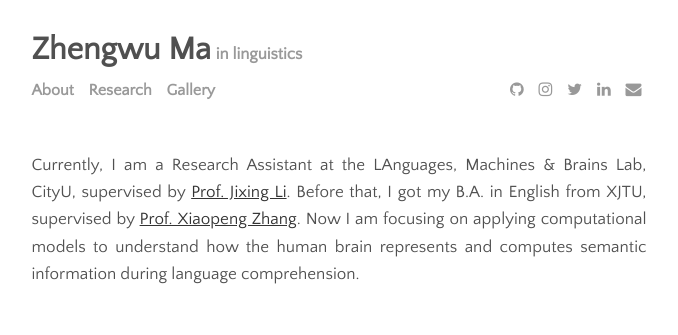
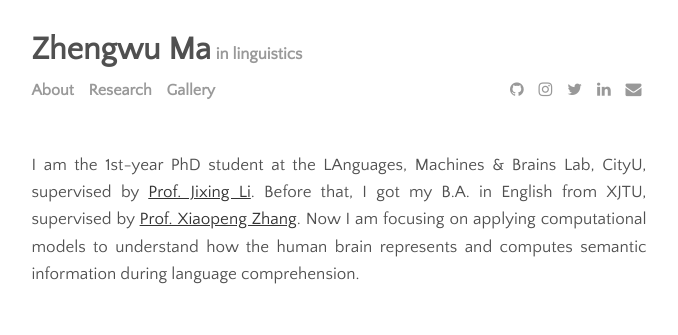
Before and after one commit to zhengwuma/zhengwuma.github.io, a Jekyll site: the page built from menu/about.md, in a window 1280 px wide. Shown: the top 335 px of the page, without its empty margins (301-979 px from the left). Built offline with Jekyll 4.4.1, drawn with Linux system fonts in a browser that asks for light colours.

Commit message:
Update about.md

```diff
--- a/menu/about.md
+++ b/menu/about.md
@@ -3,7 +3,7 @@ layout: page
 title: About
 permalink: /about
 ---
-Currently, I am a Research Assistant at the LAnguages, Machines & Brains Lab, CityU, supervised by [Prof. Jixing Li](https://jixing-li.github.io/). Before that, I got my B.A. in English from XJTU, supervised by [Prof. Xiaopeng Zhang](http://gr.xjtu.edu.cn/en/web/zhangxp). Now I am focusing on applying computational models to understand how the human brain represents and computes semantic information during language comprehension.
+I am the 1st-year PhD student at the LAnguages, Machines & Brains Lab, CityU, supervised by [Prof. Jixing Li](https://jixing-li.github.io/). Before that, I got my B.A. in English from XJTU, supervised by [Prof. Xiaopeng Zhang](http://gr.xjtu.edu.cn/en/web/zhangxp). Now I am focusing on applying computational models to understand how the human brain represents and computes semantic information during language comprehension.
 <br><br>
 
 ## Education
```
